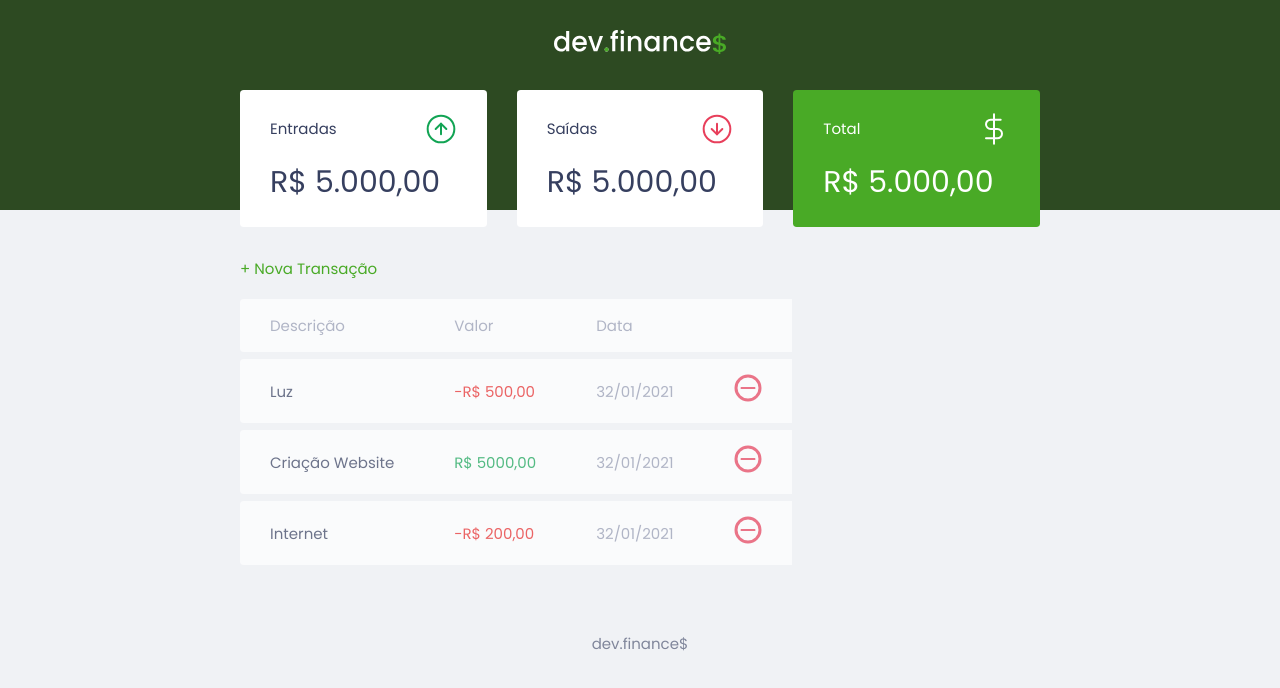
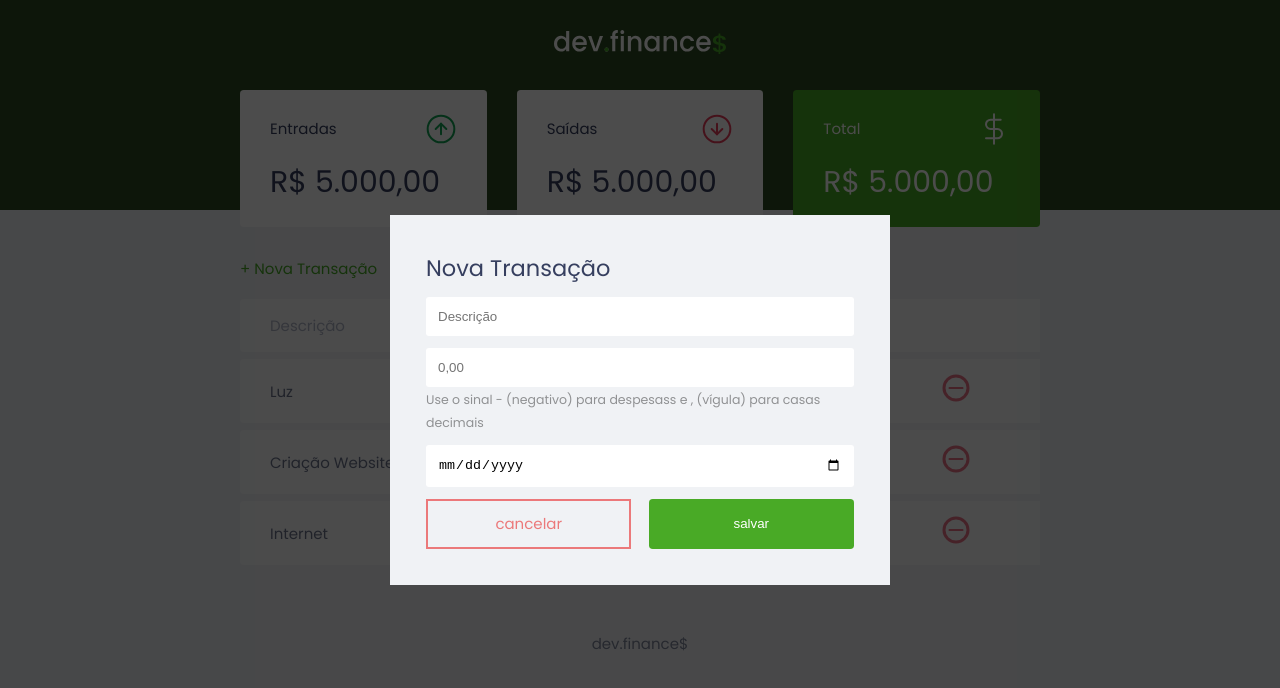
Before and after one commit to RenanThomaz/MaratonaRocket1, a plain HTML site: page index.html in a window 1280 px wide. Both pictures are taken after a click on the link "+ Nova Transação". Drawn offline with Linux system fonts and the light colour scheme.

Commit message:
End of Second Class

```diff
--- a/index.html
+++ b/index.html
@@ -47,7 +47,9 @@
       <section id="transaction">
         <h2 class="sr-only">Transações</h2>
 
-        <a href="#" class="button new">+ Nova Transação</a>
+        <a href="#" onclick="modal.open()" class="button new"
+          >+ Nova Transação</a
+        >
 
         <table id="data-table">
           <thead>
@@ -81,8 +83,62 @@
         </table>
       </section>
     </main>
+
+    <div class="modal-overlay">
+      <div class="modal">
+        <div id="form">
+          <h2>Nova Transação</h2>
+          <form action="">
+            <div class="input-gourp">
+              <label class="sr-only" for="description">Descrição</label>
+              <input
+                type="text"
+                id="description"
+                name="description"
+                placeholder="Descrição"
+              />
+            </div>
+            <div class="input-group">
+              <label class="sr-only" for="amount">Valor</label>
+              <input
+                type="number"
+                step="0.01"
+                id="amount"
+                name="amount"
+                placeholder="0,00"
+              />
+              <small class="help"
+                >Use o sinal - (negativo) para despesass e , (vígula) para casas
+                decimais</small
+              >
+            </div>
+            <div class="input-group">
+              <label class="sr-only" for="date">Descrição</label>
+              <input type="date" id="date" name="date" />
+            </div>
+            <div class="input-group actions">
+              <a href="#" onclick="modal.close()" class="button cancel"
+                >cancelar</a
+              >
+              <button>salvar</button>
+            </div>
+          </form>
+        </div>
+      </div>
+    </div>
+
     <footer>
       <p>dev.finance$</p>
     </footer>
+    <script>
+      const modal = {
+        open() {
+          document.querySelector('.modal-overlay').classList.add('active')
+        },
+        close() {
+          document.querySelector('.modal-overlay').classList.remove('active')
+        }
+      }
+    </script>
   </body>
 </html>
--- a/styles.css
+++ b/styles.css
@@ -1,6 +1,9 @@
 /* global =====================*/
 :root {
   --darkblue: #363f5f;
+  --green: #49aa26;
+  --light-green: #3dd705;
+  --red: #e92929;
 }
 * {
   margin: 0;
@@ -44,17 +47,54 @@ h2 {
 /* links and buttons =====================*/
 
 a {
-  color: #49aa26;
+  color: var(--green);
   text-decoration: none;
 }
 
 a:hover {
-  color: #3dd705;
+  color: var(--light-green);
+}
+
+button {
+  width: 100%;
+  height: 50px;
+
+  border: none;
+
+  color: white;
+
+  background: var(--green);
+
+  padding: 0;
+
+  border-radius: 0.25rem;
+  cursor: pointer;
+}
+
+button:hover {
+  background-color: var(--light-green);
 }
 
 .button.new {
   display: inline-block;
   margin-bottom: 0.8rem;
+}
+
+.button.cancel {
+  color: var(--red);
+  border: 2px var(--red) solid;
+
+  height: 50px;
+
+  display: flex;
+  align-items: center;
+  justify-content: center;
+
+  opacity: 0.6;
+}
+
+.button.cancel:hover {
+  opacity: 1;
 }
 
 /* header =====================*/
@@ -107,18 +147,20 @@ header {
 }
 
 .card.total {
-  background: #49aa26;
+  background: var(--green);
   color: white;
 }
 
 /* table =====================*/
-
+#transaction {
+  display: block;
+  width: 100%;
+  overflow-x: auto;
+}
 #data-table {
-  display: block;
   width: 100%;
   border-spacing: 0 0.5rem;
   color: #969cb3;
-  overflow-x: auto;
 }
 
 table th {
@@ -163,6 +205,79 @@ td.income {
 td.expense {
   color: #e92929;
 }
+
+/* modal =====================*/
+
+.modal-overlay {
+  width: 100%;
+  height: 100%;
+  background-color: rgba(0, 0, 0, 0.7);
+
+  position: fixed;
+  top: 0;
+
+  display: flex;
+  align-items: center;
+  justify-content: center;
+
+  opacity: 0;
+  visibility: hidden;
+  z-index: 999;
+}
+
+.modal-overlay.active {
+  opacity: 1;
+  visibility: visible;
+}
+
+.modal {
+  background-color: #f0f2f5;
+  padding: 2.4rem;
+  width: 90%;
+  max-width: 500px;
+
+  position: relative;
+  z-index: 1;
+}
+
+/* form =====================*/
+
+#form {
+  max-width: 500px;
+}
+
+#form h2 {
+  margin-top: 0;
+}
+
+input {
+  border: none;
+  border-radius: 0.2rem;
+
+  padding: 0.8rem;
+
+  width: 100%;
+}
+
+.input-group {
+  margin-top: 0.8rem;
+}
+
+.input-group small {
+  opacity: 0.4;
+}
+
+.input-group.actions {
+  display: flex;
+  justify-content: space-between;
+  align-items: center;
+}
+
+.input-group.actions .button,
+.input-group.actions button {
+  width: 48%;
+}
+
 /* footer =====================*/
 
 footer {
```
